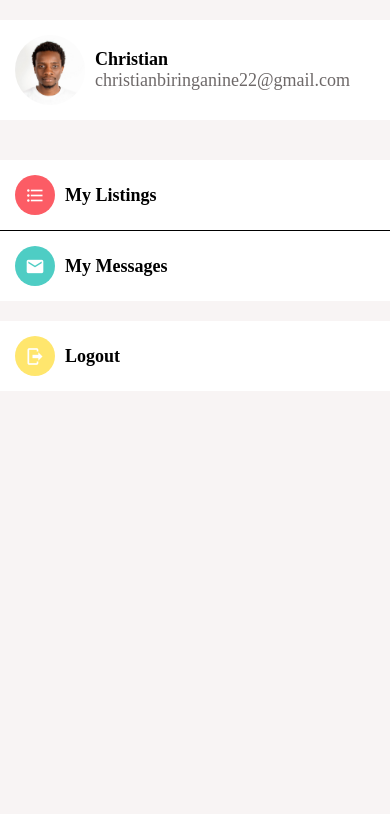
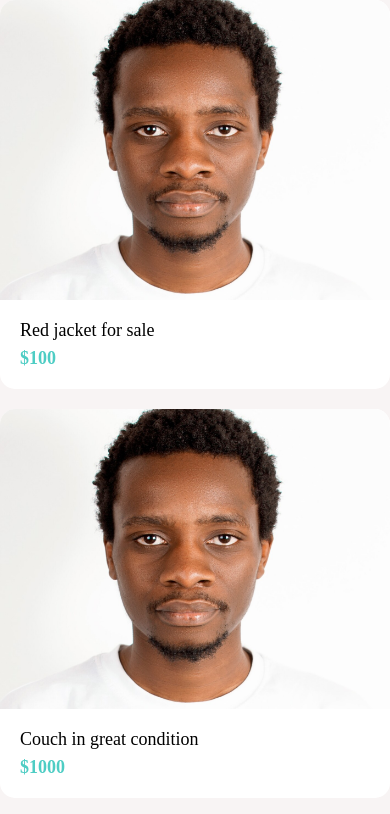
Before and after one commit to christianbiring1/DoneWithIt, a React Native app: screen / in a window 390 px wide. Shown: the top 814 px of the page. Built offline with nearby package versions, Linux system fonts and the light colour scheme.

Commit message:
Building the ListingsScreen Component

```diff
--- a/App.js
+++ b/App.js
@@ -14,11 +14,13 @@ import ListingDetailsScreen from './app/screen/ListingDetailsScreen';
 import MessagesScreen from './app/screen/MessagesScreen';
 import ListItem from './app/components/ListItem';
 import AccountScreen from './app/screen/AccountScreen';
+import ListingsScreen from './app/screen/ListingsScreen';
 
 export default function App() {
   return (
     <GestureHandlerRootView>
-      <AccountScreen />
+      {/* <AccountScreen /> */}
+      <ListingsScreen />
     </GestureHandlerRootView>
       // <MessagesScreen />
       // <Icon name="email" size={100}/>
--- /dev/null
+++ b/app/screen/ListingsScreen.js
@@ -0,0 +1,48 @@
+import React from 'react';
+import { FlatList, StyleSheet } from 'react-native';
+
+import Screen from '../components/Screen';
+import Card from '../components/Card';
+import colors from '../config/colors';
+
+
+const listings = [
+  {
+    id: 1,
+    title: 'Red jacket for sale',
+    price: 100,
+    image: require('../assets/chris.jpg')
+  },
+  {
+    id: 2,
+    title: 'Couch in great condition',
+    price: 1000,
+    image: require('../assets/chris.jpg')
+  }
+]
+
+
+function ListingsScreen(props) {
+  return (
+    <Screen style={styles.screen}>
+      <FlatList
+        data={listings}
+        keyExtractor={listing => listing.id.toString()}
+        renderItem={({ item }) =>
+          <Card
+            title={item.title}
+            subTitle={"$" + item.price}
+            image={item.image}
+          />
+      }
+      />
+    </Screen>
+  );
+}
+const styles = StyleSheet.create({
+  screen: {
+    padding: 20,
+    backgroundColor: colors.light
+  }
+})
+export default ListingsScreen;
```
